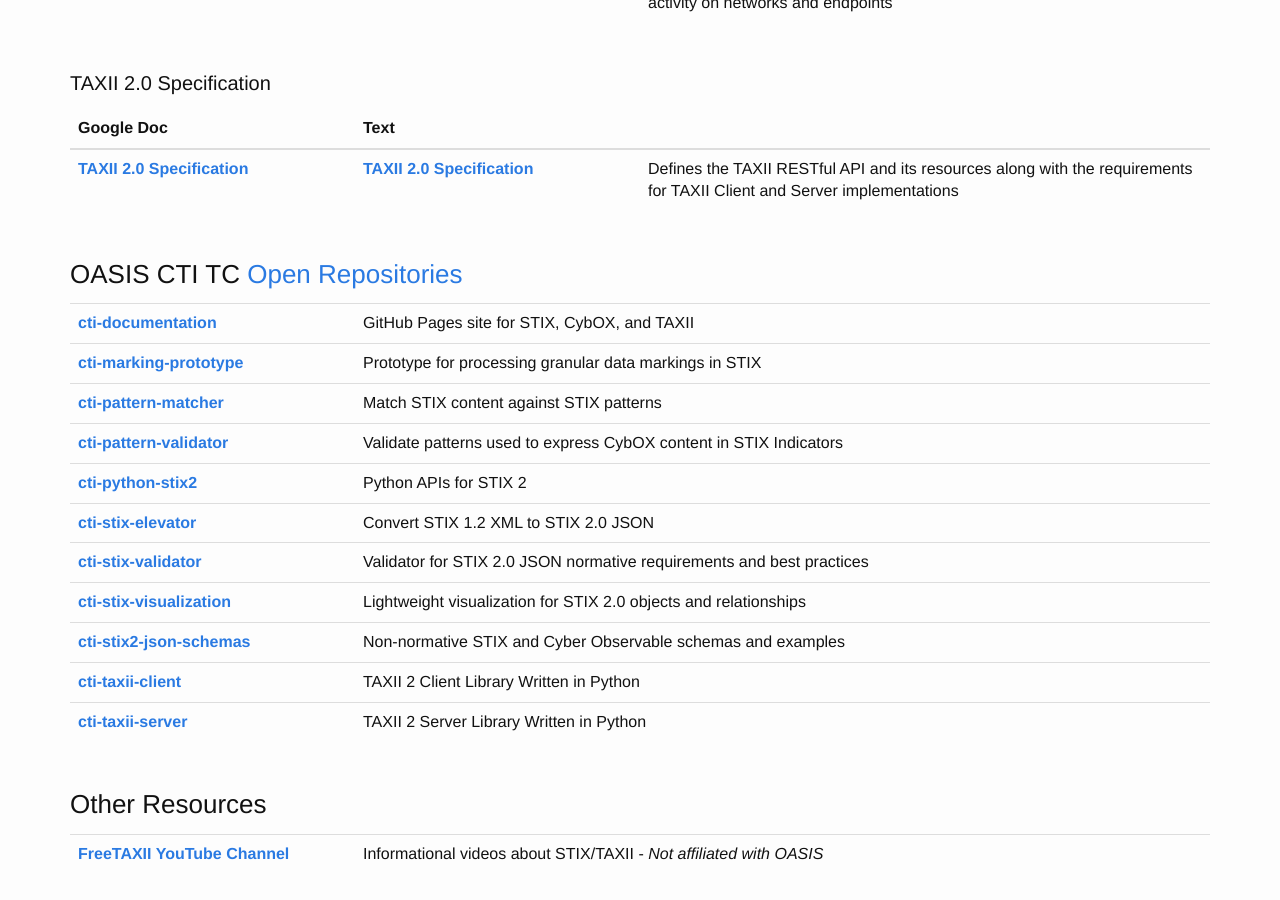
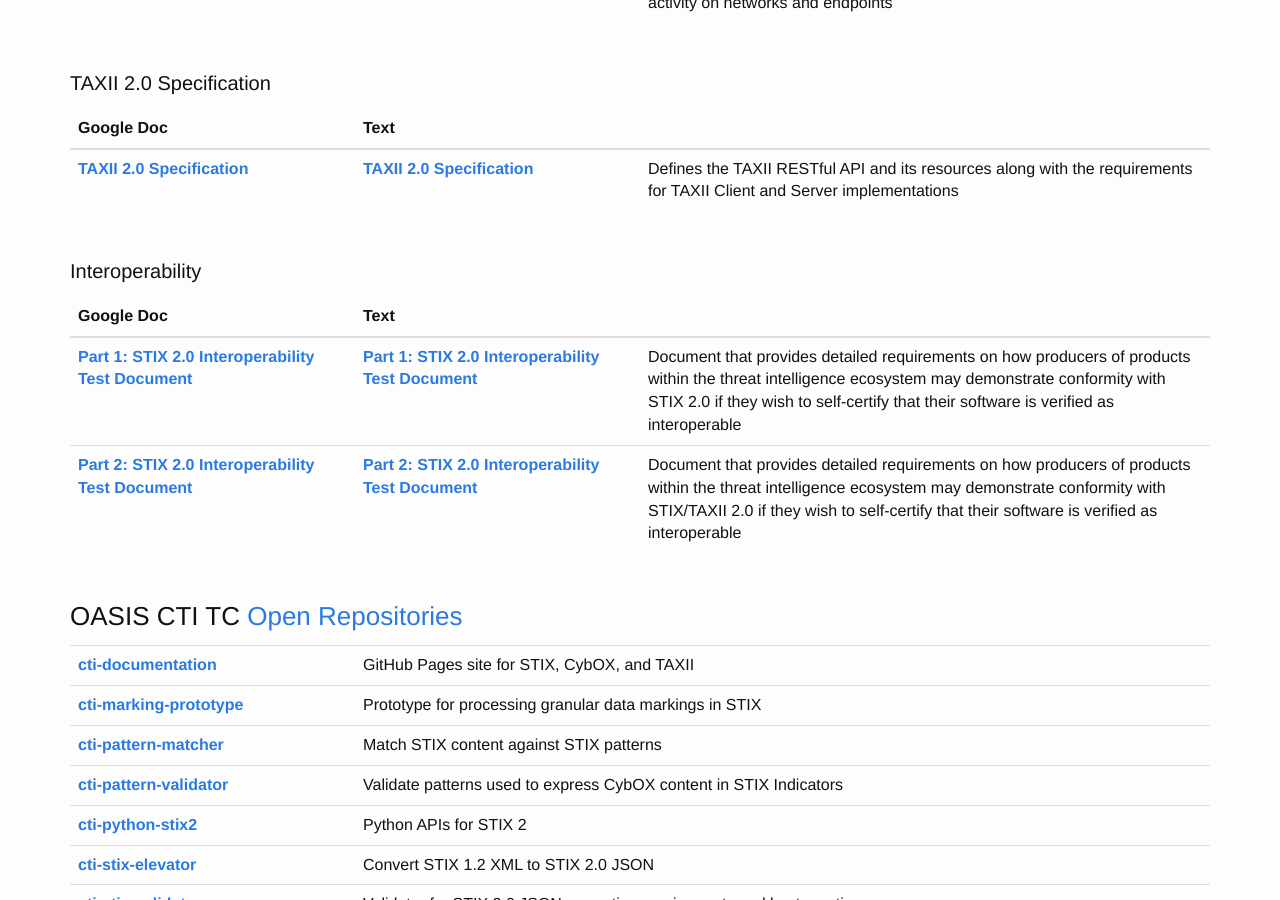
Before and after one commit to oasis-open/cti-documentation, a Jekyll site: the page built from resources.md, in a window 1280 px wide and 900 px high, scrolled down 813 px. Built offline with Jekyll 4.4.1, drawn with Linux system fonts in a browser that asks for light colours.

Commit message:
Takes care of issues #38, #39, #41, #42 - Lots of small fixes

```diff
--- a/_includes/header.html
+++ b/_includes/header.html
@@ -26,7 +26,6 @@
                 <li> <a href="{{ site.baseurl }}/stix/gettingstarted">Getting Started</a></li>
                 <li> <a href="{{ site.baseurl }}/stix/walkthrough">Introductory Walkthrough</a></li>
                 <li> <a href="{{ site.baseurl }}/stix/examples">Examples</a></li>
-                <li> <a href="{{ site.baseurl }}/stix/contribute">Contributors Guide</a></li>
                 <li> <a href="{{ site.baseurl }}/stix/compare">STIX 1.X and STIX 2 Comparison</a></li>
                 <li> <a href="{{ site.baseurl }}/resources#stix-20-specification">Latest STIX Specifications</a></li>
               </ul>
--- a/resources.md
+++ b/resources.md
@@ -33,6 +33,13 @@
 | :------ | | :------ | ----------- |
 [**TAXII 2.0 Specification**](https://docs.google.com/document/d/1Jv9ICjUNZrOnwUXtenB1QcnBLO35RnjQcJLsa1mGSkI){: target="_blank"}|[**TAXII 2.0 Specification**](https://docs.google.com/document/d/1Jv9ICjUNZrOnwUXtenB1QcnBLO35RnjQcJLsa1mGSkI/pub){: target="_blank"}|Defines the TAXII RESTful API and its resources along with the requirements for TAXII Client and Server implementations|
 
+#### Interoperability
+
+{: .table .table-hover .table-example .table-desc .table-col1-width .table-col2-width}
+| Google Doc | Text | |
+| :------ | | :------ | ----------- |
+[**Part 1: STIX 2.0 Interoperability Test Document**](https://docs.google.com/document/d/1Bk3QsGqS84odU2iJtTZ8GokLZIOuz52iM7QKkRhJtQc){: target="_blank"}|[**Part 1: STIX 2.0 Interoperability Test Document**](https://docs.google.com/document/d/1Bk3QsGqS84odU2iJtTZ8GokLZIOuz52iM7QKkRhJtQc/pub){: target="_blank"}|Document that provides detailed requirements on how producers of products within the threat intelligence ecosystem may demonstrate conformity with STIX 2.0 if they wish to self-certify that their software is verified as interoperable|
+[**Part 2: STIX 2.0 Interoperability Test Document**](https://docs.google.com/document/d/11MocPK3s8im8O5-7rgZhtVHoxO72aQicJj2v-HDx-Q8){: target="_blank"}|[**Part 2: STIX 2.0 Interoperability Test Document**](https://docs.google.com/document/d/11MocPK3s8im8O5-7rgZhtVHoxO72aQicJj2v-HDx-Q8/pub){: target="_blank"}|Document that provides detailed requirements on how producers of products within the threat intelligence ecosystem may demonstrate conformity with STIX/TAXII 2.0 if they wish to self-certify that their software is verified as interoperable|
 
 ### OASIS CTI TC [Open Repositories](https://www.oasis-open.org/resources/open-repositories/){: target="_blank"}
 
```
Also changed, not shown: contribute.md (renamed from stix/contribute.md, +6 -2 lines), stix/examples.md (+0 -1 lines), stix/intro.md (+1 -1 lines).
